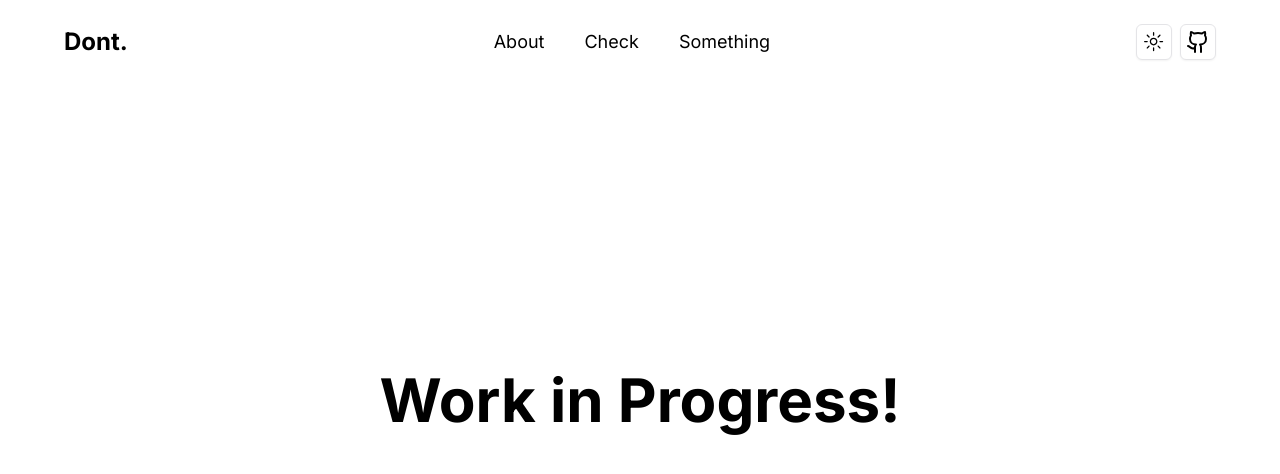
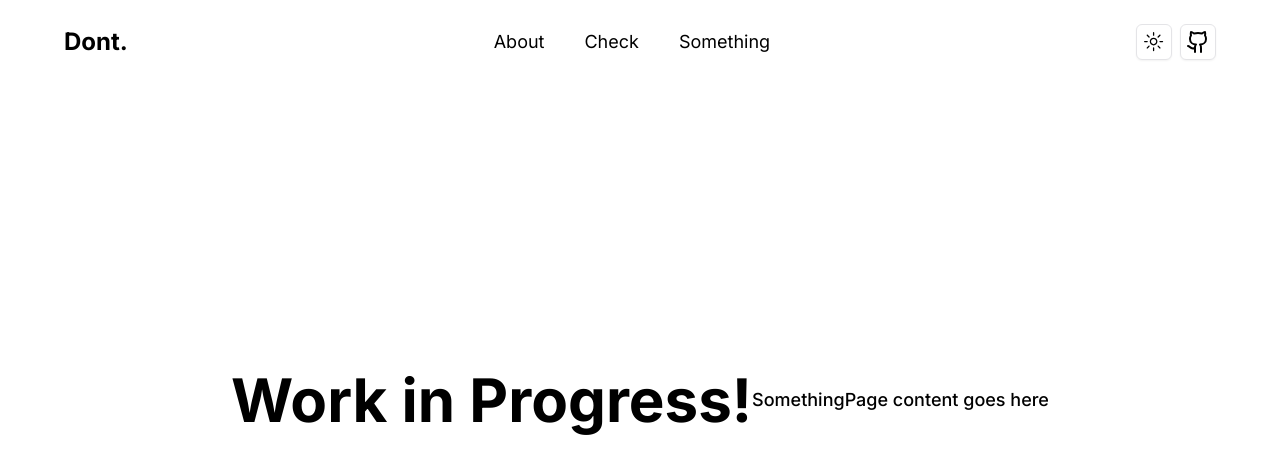
Before and after one commit to BlitZSenpai/Dont, a Next.js app: page /something in a window 1280 px wide. Shown: the top 474 px of the page. Built offline with nearby package versions, Linux system fonts and the light colour scheme.

Commit message:
add: mock text

```diff
--- a/src/app/(routes)/check/page.tsx
+++ b/src/app/(routes)/check/page.tsx
@@ -2,6 +2,7 @@ const CheckPage = () => {
   return (
     <div className="h-dvh items-center justify-center">
       <h1 className="text-6xl font-bold">Work in Progress!</h1>
+      <p className="text-lg font-medium">Page only acts as a mock checking page</p>
     </div>
   );
 };
--- a/src/app/(routes)/something/page.tsx
+++ b/src/app/(routes)/something/page.tsx
@@ -2,6 +2,7 @@ const SomethingPage = () => {
   return (
     <div className="h-dvh flex items-center justify-center">
       <h1 className="text-6xl font-bold">Work in Progress!</h1>
+      <p className="text-lg font-medium">SomethingPage content goes here</p>
     </div>
   );
 };
```
